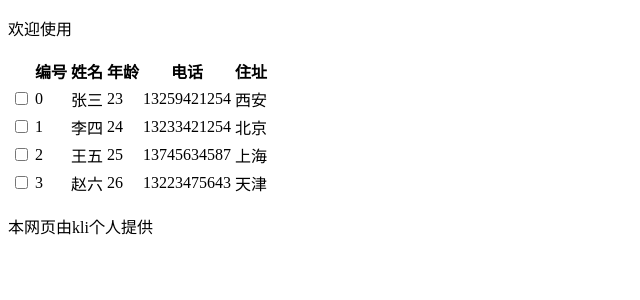
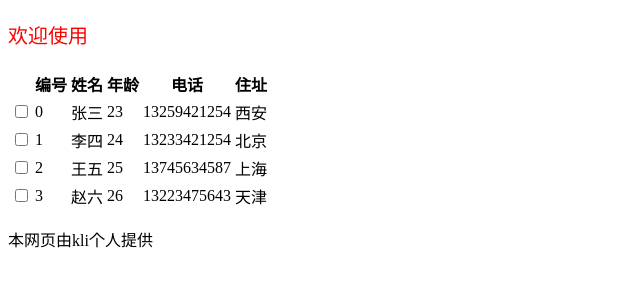
Before and after one commit to 1060352728/plaza-app, a Vue app: page /#/main in a window 1280 px wide. Shown: the top 300 px of the page, without its empty margins (0-640 px from the left). Built offline with nearby package versions, Linux system fonts and the light colour scheme.

Commit message:
数据渲染

```diff
--- a/src/components/views/main/Header.vue
+++ b/src/components/views/main/Header.vue
@@ -1,15 +1,23 @@
 <template>
-    <div>
+    <div :style = "styles" :class="[{activity: isActivity}]">
       <p>欢迎使用</p>
     </div>
 </template>
 
 <script>
     export default {
-        name: "Header"
+        name: "Header",
+        data() {
+          return {
+            styles: {
+              color: "red"
+            },
+            isActivity: true
+          }
+        }
     }
 </script>
 
 <style scoped>
-
+  .activity {font-size: 20px;}
 </style>
```
